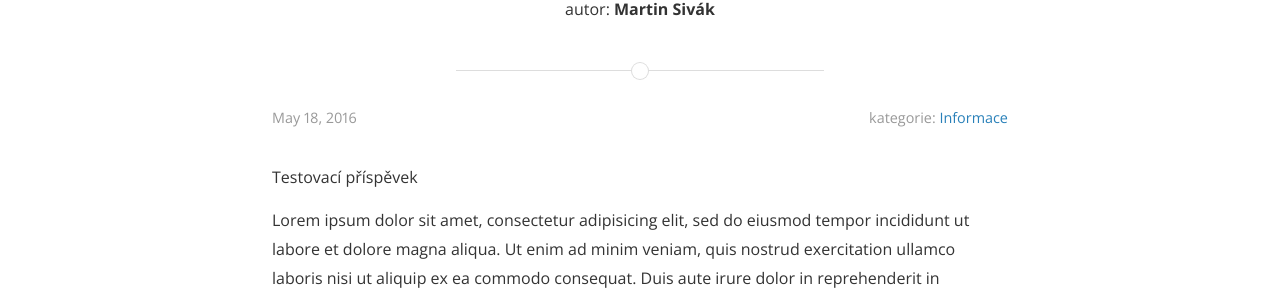
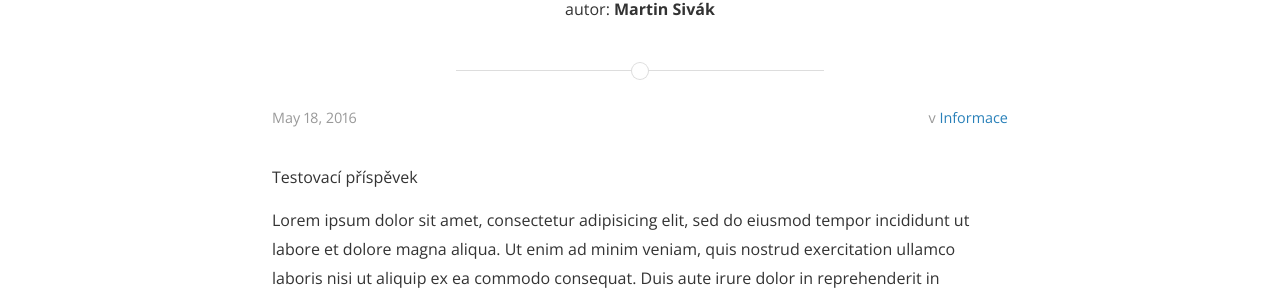
Before and after one commit to MarSik/opalkova18, a Jekyll site: the page built from _posts/2016-05-18-prvni.md, in a window 1280 px wide. Shown: the part 177-474 px from the top of the page. Built offline with Jekyll 4.4.1, drawn with Linux system fonts in a browser that asks for light colours; nearby versions of some CDN libraries; a style sheet for code colours, icons or effects is not loaded.

Commit message:
Oprava generátoru kategorií

```diff
--- a/_layouts/post.html
+++ b/_layouts/post.html
@@ -19,9 +19,9 @@
 <section class="post-meta">
   <div class="post-date">{{ page.date | date: "%B %-d, %Y" }}</div>
   <div class="post-categories">
-  {% if page.categories.size > 0 %}kategorie: {% for cat in page.categories %}
+  {% if page.categories.size > 0 %}v {% for cat in page.categories %}
     {% if site.jekyll-archives %}
-    <a href="{{ site.baseurl }}/kategorie/{{ cat }}">{{ cat | capitalize }}</a>{% if forloop.last == false %}, {% endif %}
+    <a href="{{ site.baseurl }}/{{ cat }}/">{{ cat | capitalize }}</a>{% if forloop.last == false %}, {% endif %}
     {% else %}
     <span>{{ cat | capitalize }}</span>{% if forloop.last == false %}, {% endif %}
     {% endif %}
--- a/_plugins/tag_pages.rb
+++ b/_plugins/tag_pages.rb
@@ -41,7 +41,7 @@
       self.data['category'] = tag
 
       tag_title_prefix = site.config['tag_title_prefix'] || ''
-      self.data['title'] = "#{tag_title_prefix}#{tag}"
+      self.data['title'] = "#{tag_title_prefix}#{tag}".capitalize
     end
   end
 
@@ -52,7 +52,7 @@
       if site.layouts.key? 'category'
         dir = site.config['category_dir'] || ''
         site.categories.each_key do |tag|
-          site.pages << CatPage.new(site, site.source, File.join(dir, tag), tag.capitalize)
+          site.pages << CatPage.new(site, site.source, File.join(dir, tag), tag)
         end
       end
     end
--- a/index.html
+++ b/index.html
@@ -25,9 +25,9 @@
     <section class="post-meta">
       <div class="post-date">{{ post.date | date: "%B %-d, %Y" }}</div>
       <div class="post-categories">
-      {% if post.categories.size > 0 %}in {% for cat in post.categories %}
+      {% if post.categories.size > 0 %}v {% for cat in post.categories %}
         {% if site.jekyll-archives %}
-        <a href="{{ site.baseurl }}/kategorie/{{ cat }}">{{ cat | capitalize }}</a>{% if forloop.last == false %}, {% endif %}
+        <a href="{{ site.baseurl }}/{{ cat }}/">{{ cat | capitalize }}</a>{% if forloop.last == false %}, {% endif %}
         {% else %}
         <span>{{ cat | capitalize }}</span>{% if forloop.last == false %}, {% endif %}
         {% endif %}
```
